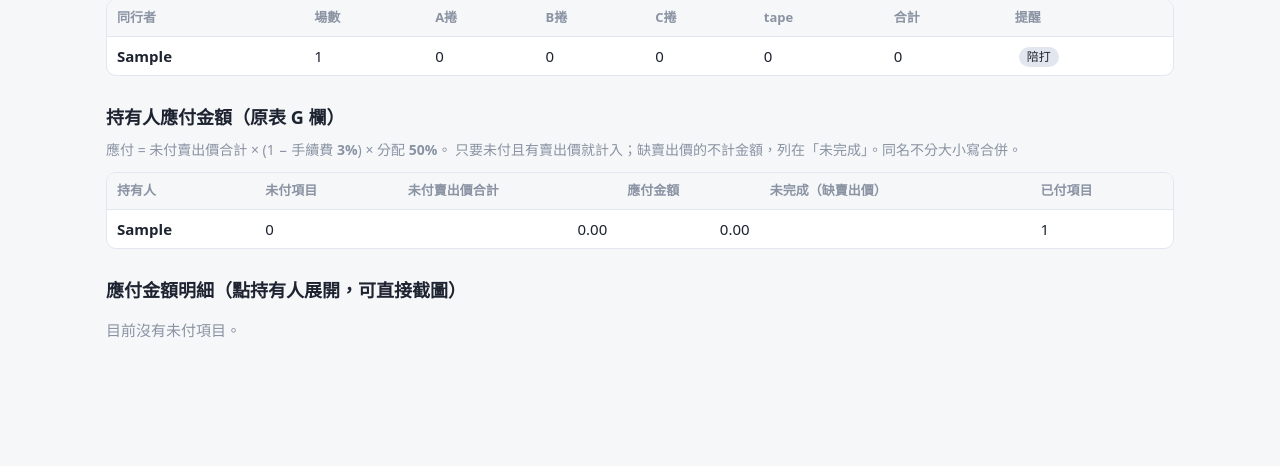
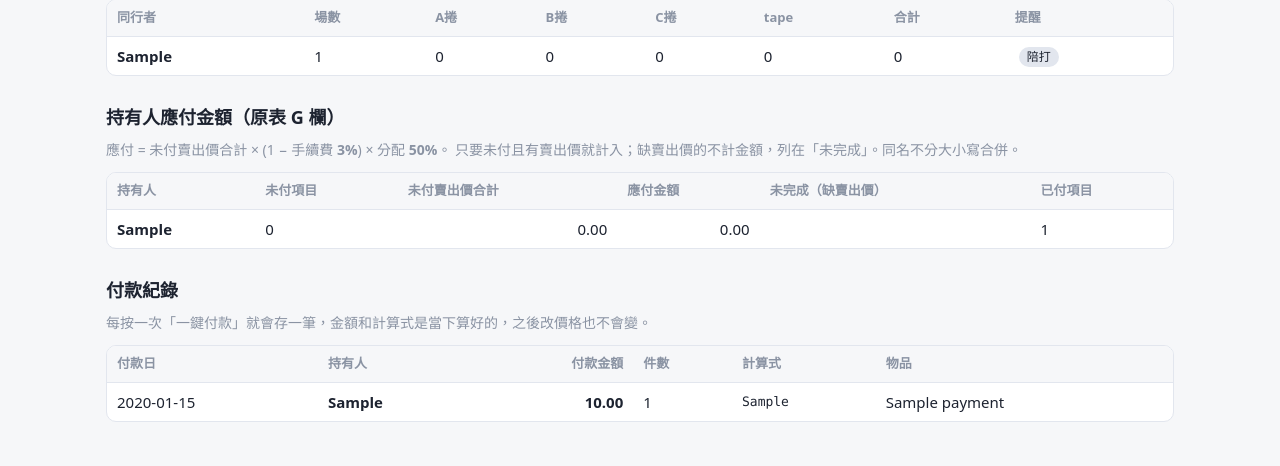
Before and after one commit to louis70109/rms-loot, a Flask app: page / in a window 1280 px wide. Shown: the part 353-819 px from the top of the page. Before the commit the page ends 691 px from the top, so only its background shows below. Run offline with Flask 3, Linux system fonts and the light colour scheme; tables that the repository leaves empty hold one stand-in row (values such as "Sample post").

Commit message:
One-click pay per holder; inline payout details in the table
- Payout rows expand in place (click the amount) to show items, total,
  formula, and the pay button; the separate section below is removed.
- POST /payouts/pay marks all of a holder's unpaid priced items as paid,
  writes the payment date, and stores the amount and formula in a new
  payments table, shown as 付款紀錄 on the overview.
- drops gains paid_date (inline column + full edit form); existing
  databases are migrated on startup.
- Tests cover the pay flow, no-op when nothing is owed, and migration.

Co-Authored-By: Claude Haiku 5.5 <noreply@anthropic.com>
Claude-Session: https://claude.ai/code/session_01No6Ypgnbs8KghfnZurbxus

```diff
--- a/app.py
+++ b/app.py
@@ -15,6 +15,7 @@ import math
 import os
 import secrets
 import sqlite3
+from datetime import date
 from pathlib import Path
 
 from flask import (Flask, Response, abort, flash, g, jsonify, redirect, render_template, request,
@@ -24,7 +25,7 @@ BASE_DIR = Path(__file__).resolve().parent
 ME = "NJ"  # 分贓紀錄裡代表自己的名字
 SLOTS = (("a_pick", "A捲"), ("b_pick", "B捲"), ("c_pick", "C捲"), ("tape_pick", "tape"))
 RUN_COLS = ("run_date", "partner", "is_guest", "a_pick", "b_pick", "c_pick", "tape_pick", "note")
-DROP_COLS = ("item", "member", "market_price", "sale_price", "sold_date", "paid")
+DROP_COLS = ("item", "member", "market_price", "sale_price", "sold_date", "paid", "paid_date")
 TRUE_VALUES = {"v", "✓", "✔", "y", "yes", "true", "1", "已付"}
 
 # CSV 表頭（小寫比對）→ 內部欄位
@@ -54,7 +55,18 @@ CREATE TABLE IF NOT EXISTS drops (
     market_price REAL,
     sale_price REAL,
     sold_date TEXT NOT NULL DEFAULT '',
-    paid INTEGER NOT NULL DEFAULT 0
+    paid INTEGER NOT NULL DEFAULT 0,
+    paid_date TEXT NOT NULL DEFAULT ''
+);
+CREATE TABLE IF NOT EXISTS payments (
+    id INTEGER PRIMARY KEY AUTOINCREMENT,
+    member TEXT NOT NULL,
+    paid_date TEXT NOT NULL,
+    amount REAL NOT NULL,
+    unpaid_sum REAL NOT NULL,
+    item_count INTEGER NOT NULL,
+    item_names TEXT NOT NULL,
+    formula TEXT NOT NULL
 );
 CREATE TABLE IF NOT EXISTS settings (
     key TEXT PRIMARY KEY,
@@ -163,6 +175,7 @@ def read_drop_form(db, form):
         "sale_price": sale,
         "sold_date": clean(form.get("sold_date")),
         "paid": 1 if form.get("paid") else 0,
+        "paid_date": clean(form.get("paid_date")),
     }
     return data, errors
 
@@ -257,7 +270,8 @@ def build_payouts(db, fee_percent, share_percent):
         else:
             g_["unpaid_items"] += 1
             g_["unpaid_sum"] += d["sale_price"]
-            g_["sold_items"].append({"item": d["item"], "sale_price": d["sale_price"], "sold_date": d["sold_date"]})
+            g_["sold_items"].append({"id": d["id"], "item": d["item"], "sale_price": d["sale_price"],
+                                     "sold_date": d["sold_date"]})
 
     factor = (100 - fee_percent) / 100 * share_percent / 100
     result = sorted(groups.values(), key=lambda x: x["name"].lower())
@@ -419,6 +433,10 @@ def create_app(db_path=None):
 
     conn = sqlite3.connect(app.config["DB_PATH"])
     conn.executescript(SCHEMA)
+    # 舊資料庫補上 paid_date 欄位（CREATE TABLE IF NOT EXISTS 不會改既有的表）
+    if "paid_date" not in {r[1] for r in conn.execute("PRAGMA table_info(drops)")}:
+        conn.execute("ALTER TABLE drops ADD COLUMN paid_date TEXT NOT NULL DEFAULT ''")
+    conn.commit()
     conn.close()
 
     def get_db():
@@ -457,7 +475,32 @@ def create_app(db_path=None):
         db = get_db()
         fee, share = get_setting(db, "payout_fee_percent", 3.0), get_setting(db, "payout_share_percent", 50.0)
         return render_template("index.html", people=build_people(db), partners=build_partner_breakdown(db),
-                               payouts=build_payouts(db, fee, share), fee=fee, share=share)
+                               payouts=build_payouts(db, fee, share), fee=fee, share=share,
+                               payments=db.execute("SELECT * FROM payments ORDER BY id DESC").fetchall(),
+                               today=date.today().isoformat())
+
+    @app.post("/payouts/pay")
+    def payout_pay():
+        """一鍵付款：標記這位持有人所有可付項目為已付、寫入付款日，並存下當下的金額與計算式。"""
+        db = get_db()
+        member = clean(request.form.get("member"))
+        paid_date = clean(request.form.get("paid_date")) or date.today().isoformat()
+        fee, share = get_setting(db, "payout_fee_percent", 3.0), get_setting(db, "payout_share_percent", 50.0)
+        group = next((p for p in build_payouts(db, fee, share)
+                      if member and p["name"].lower() == member.lower()), None)
+        if group is None or not group["sold_items"]:
+            flash(f"{member or '這位持有人'} 沒有可付款的項目", "error")
+            return redirect(url_for("index"))
+        ids = [it["id"] for it in group["sold_items"]]
+        db.execute(f"UPDATE drops SET paid = 1, paid_date = ? WHERE id IN ({','.join('?' * len(ids))})",
+                   [paid_date, *ids])
+        db.execute("INSERT INTO payments (member, paid_date, amount, unpaid_sum, item_count, item_names, formula) "
+                   "VALUES (?, ?, ?, ?, ?, ?, ?)",
+                   (group["name"], paid_date, group["payout"], group["unpaid_sum"], len(ids),
+                    "、".join(it["item"] for it in group["sold_items"]), group["formula"]))
+        db.commit()
+        flash(f"已付給 {group['name']} {group['payout']:.2f}（{len(ids)} 件），付款日 {paid_date}", "ok")
+        return redirect(url_for("index"))
 
     # 分贓紀錄
     @app.get("/runs")
--- a/static/style.css
+++ b/static/style.css
@@ -174,3 +174,15 @@ tr.has-error td { background: rgba(214, 69, 61, .10); }
 .status.paid { border-color: var(--ok); color: var(--ok); }
 .status.unpaid { border-color: var(--danger); color: var(--danger); }
 .status.incomplete { border-color: var(--warn-text); color: var(--warn-text); background: var(--warn-bg); }
+
+.pay-form { display: flex; flex-wrap: wrap; align-items: flex-end; gap: 12px; margin-top: 12px; }
+.pay-form label { display: flex; flex-direction: column; gap: 4px; font-size: 13px; color: var(--muted); }
+.pay-form input[type="date"] { width: auto; }
+.formula-cell { font-family: ui-monospace, Menlo, Consolas, monospace; font-size: 13px; }
+
+.payout-row.has-detail { cursor: pointer; }
+.payout-row.has-detail:hover td { background: var(--bg); }
+.caret { display: inline-block; color: var(--muted); transition: transform .15s; }
+.payout-row.open .caret { transform: rotate(90deg); }
+.detail-row td { background: var(--bg); white-space: normal; padding: 12px 16px; }
+.detail-row .detail-table { background: var(--panel); }
--- a/templates/drop_form.html
+++ b/templates/drop_form.html
@@ -29,6 +29,11 @@
       已付給持有人（原表 paid 打 v）
     </label>
   </div>
+  <div class="grid2">
+    <label>付款日
+      <input type="date" name="paid_date" value="{{ data.paid_date }}">
+    </label>
+  </div>
   <datalist id="names">
     {% for n in names %}<option value="{{ n }}"></option>{% endfor %}
   </datalist>
--- a/templates/drops.html
+++ b/templates/drops.html
@@ -14,7 +14,7 @@
     <thead>
       <tr>
         <th>#</th><th>掉落物</th><th>持有人</th>
-        <th>市價</th><th>賣出價</th><th>賣出日</th><th>付款狀態</th><th></th>
+        <th>市價</th><th>賣出價</th><th>賣出日</th><th>付款狀態</th><th>付款日</th><th></th>
       </tr>
     </thead>
     <tbody>
@@ -37,6 +37,7 @@
             <input type="checkbox" name="paid" value="1" {% if d.paid %}checked{% endif %} form="{{ f }}">
             <span class="status {{ st }}">{% if st == 'paid' %}✅ 已付{% elif st == 'incomplete' %}⚠️ 未完成{% else %}⏳ 未付{% endif %}</span>
           </td>
+          <td><input class="cell narrow" type="date" name="paid_date" value="{{ d.paid_date }}" form="{{ f }}"></td>
           <td class="actions">
             <form method="post" action="{{ url_for('drop_delete', drop_id=d.id) }}" onsubmit="return confirm('確定刪除「{{ d.item }}」？')">
               <button class="link danger">刪除</button>
@@ -44,7 +45,7 @@
           </td>
         </tr>
       {% else %}
-        <tr><td colspan="8" class="muted">還沒有掉落物。</td></tr>
+        <tr><td colspan="9" class="muted">還沒有掉落物。</td></tr>
       {% endfor %}
     </tbody>
   </table>
--- a/templates/index.html
+++ b/templates/index.html
@@ -74,26 +74,20 @@
       </thead>
       <tbody>
         {% for p in payouts %}
-          <tr>
+          {% set has = p.sold_items or p.incomplete_items %}
+          <tr class="payout-row {{ 'has-detail' if has else '' }}" data-detail="pd-{{ loop.index }}">
             <td><strong>{{ p.name }}</strong></td>
             <td>{{ p.unpaid_items }}</td>
             <td class="num">{{ "%.2f"|format(p.unpaid_sum) }}</td>
-            <td class="num {{ 'due' if p.payout > 0 else '' }}">{{ "%.2f"|format(p.payout) }}</td>
+            <td class="num due-cell {{ 'due' if p.payout > 0 else '' }}">
+              {{ "%.2f"|format(p.payout) }}{% if has %} <span class="caret">▸</span>{% endif %}
+            </td>
             <td>{{ p.incomplete or "" }}</td>
             <td>{{ p.paid_items }}</td>
           </tr>
-        {% else %}
-          <tr><td colspan="6" class="muted">還沒有掉落物</td></tr>
-        {% endfor %}
-      </tbody>
-    </table>
-  </div>
-</section>
-<section>
-  <h2>應付金額明細（點持有人展開，可直接截圖）</h2>
-  {% for p in payouts if p.sold_items or p.incomplete_items %}
-    <details class="payout-detail">
-      <summary><strong>{{ p.name }}</strong>　應付 {{ "%.2f"|format(p.payout) }}</summary>
+          {% if has %}
+          <tr id="pd-{{ loop.index }}" class="detail-row" hidden>
+            <td colspan="6">
               <table class="detail-table">
                 <thead><tr><th>物品</th><th class="num">賣出價</th><th>賣出日</th></tr></thead>
                 <tbody>
@@ -108,10 +102,55 @@
               {% if p.incomplete_items %}
                 <p class="hint">未計入（缺賣出價）：{{ p.incomplete_items|join('、') }}</p>
               {% endif %}
-    </details>
+              <form method="post" action="{{ url_for('payout_pay') }}" class="pay-form"
+                    onsubmit="return confirm('確定付給 {{ p.name }} {{ '%.2f'|format(p.payout) }}？會把 {{ p.sold_items|length }} 件標為已付。')">
+                <input type="hidden" name="member" value="{{ p.name }}">
+                <label>付款日 <input type="date" name="paid_date" value="{{ today }}"></label>
+                <button class="btn">一鍵付款：標記已付、寫入付款日、存下金額</button>
+              </form>
+            </td>
+          </tr>
+          {% endif %}
         {% else %}
-    <p class="muted">目前沒有未付項目。</p>
+          <tr><td colspan="6" class="muted">還沒有掉落物</td></tr>
         {% endfor %}
+      </tbody>
+    </table>
+  </div>
 </section>
 
+<section>
+  <h2>付款紀錄</h2>
+  <p class="hint">每按一次「一鍵付款」就會存一筆，金額和計算式是當下算好的，之後改價格也不會變。</p>
+  <div class="table-wrap">
+    <table>
+      <thead><tr><th>付款日</th><th>持有人</th><th class="num">付款金額</th><th>件數</th><th>計算式</th><th>物品</th></tr></thead>
+      <tbody>
+        {% for pay in payments %}
+          <tr>
+            <td>{{ pay.paid_date }}</td>
+            <td><strong>{{ pay.member }}</strong></td>
+            <td class="num"><strong>{{ "%.2f"|format(pay.amount) }}</strong></td>
+            <td>{{ pay.item_count }}</td>
+            <td class="formula-cell">{{ pay.formula }}</td>
+            <td>{{ pay.item_names }}</td>
+          </tr>
+        {% else %}
+          <tr><td colspan="6" class="muted">還沒有付款紀錄</td></tr>
+        {% endfor %}
+      </tbody>
+    </table>
+  </div>
+</section>
+
+<script>
+  document.querySelectorAll('tr.payout-row.has-detail').forEach(function (row) {
+    row.addEventListener('click', function () {
+      var d = document.getElementById(row.getAttribute('data-detail'));
+      if (!d) return;
+      d.hidden = !d.hidden;
+      row.classList.toggle('open', !d.hidden);
+    });
+  });
+</script>
 {% endblock %}
```
Also changed, not shown: tests/test_app.py (+43 -0 lines). Lines whose indentation alone changed are shown as unchanged.
